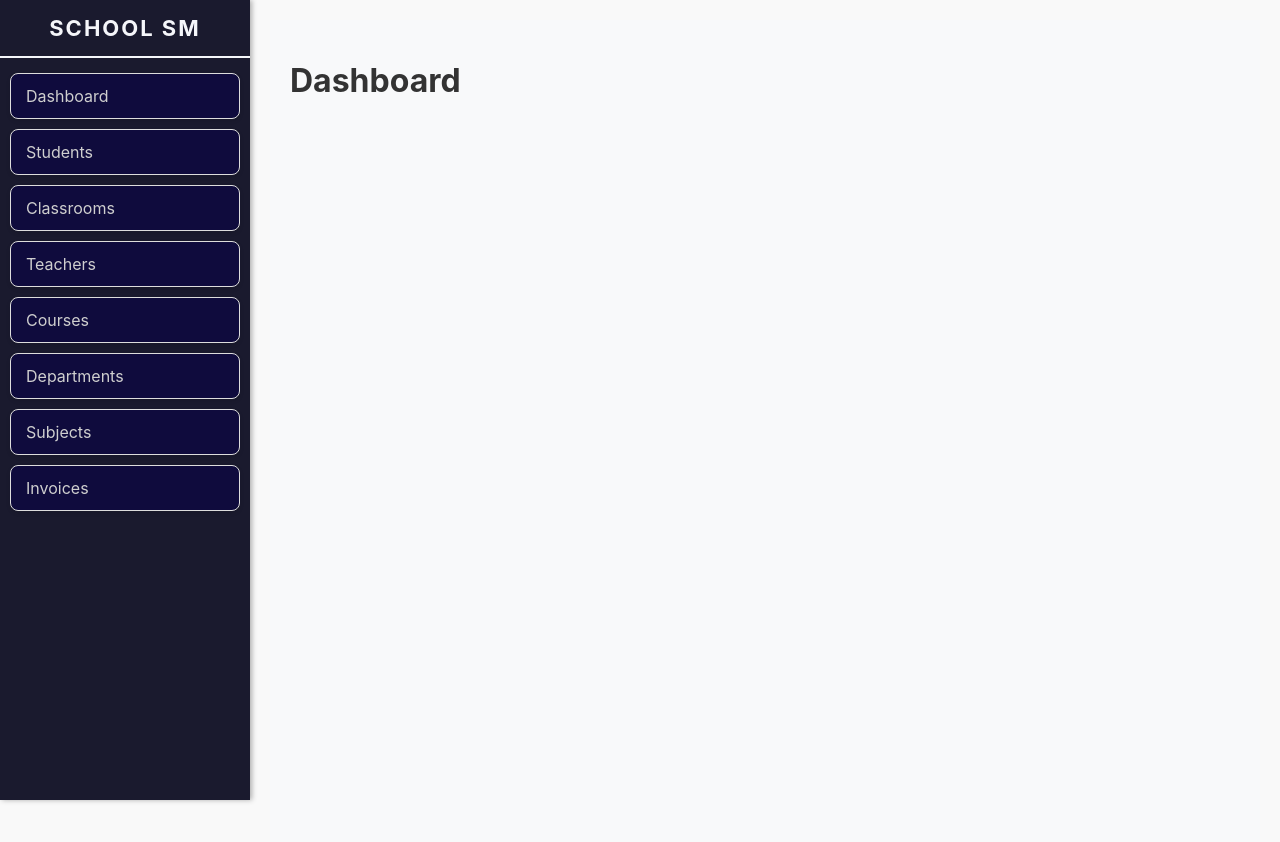
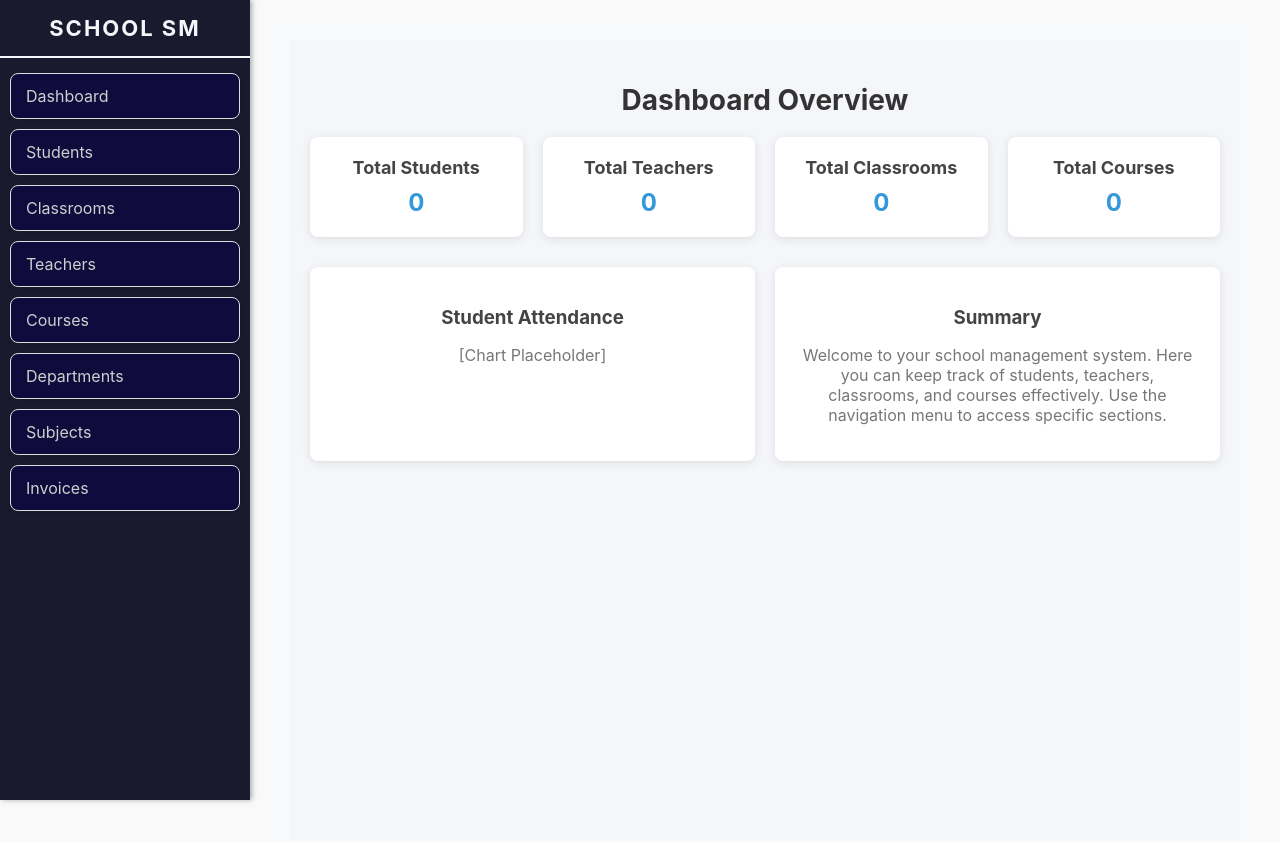
Before and after one commit to buraksanlilar/SE_302-Project, a React (Vite) app: page / in a window 1280 px wide. Shown: the top 842 px of the page. Built offline with nearby package versions, Linux system fonts and the light colour scheme.

Commit message:
Dashboard updated  it works primitive

```diff
--- a/package.json
+++ b/package.json
@@ -10,7 +10,9 @@
     "preview": "vite preview"
   },
   "dependencies": {
+    "chart.js": "^4.4.7",
     "react": "^18.2.0",
+    "react-chartjs-2": "^5.2.0",
     "react-dom": "^18.2.0"
   },
   "devDependencies": {
--- a/src/App.jsx
+++ b/src/App.jsx
@@ -4,6 +4,8 @@ import Students from "./components/Students.jsx";
 import Classrooms from "./components/Classrooms.jsx";
 import Teachers from "./components/Teachers.jsx";
 import Courses from "./components/Courses.jsx";
+import Dashboard from "./components/Dashboard.jsx";
+
 import { ClassroomProvider } from "./context/ClassroomContext";
 import TeachersContextProvider from "./context/TeachersContext.jsx";
 import CoursesProvider from "./context/CoursesContext.jsx";
@@ -13,6 +15,12 @@ import "./App.css";
 function App() {
   const [activeTab, setActiveTab] = useState("dashboard");
 
+  // Dummy veri simülasyonu
+  const students = [{ id: 1, name: "John Doe" }];
+  const teachers = [{ id: 1, name: "Jane Smith" }];
+  const classrooms = [{ id: 1, name: "M101" }];
+  const courses = [{ id: 1, name: "Math" }];
+
   return (
     <TeachersContextProvider>
       <ClassroomProvider>
@@ -20,7 +28,14 @@ function App() {
           <div className="app-container">
             <Sidebar setActiveTab={setActiveTab} />
             <div className="content">
-              {activeTab === "dashboard" && <h1>Dashboard</h1>}
+              {activeTab === "dashboard" && (
+                <Dashboard
+                  students={students}
+                  teachers={teachers}
+                  classrooms={classrooms}
+                  courses={courses}
+                />
+              )}
               {activeTab === "students" && <Students />}
               {activeTab === "teachers" && <Teachers />}
               {activeTab === "classrooms" && <Classrooms />}
--- /dev/null
+++ b/src/components/Dashboard.css
@@ -0,0 +1,88 @@
+/* Dashboard Ana Konteyner */
+.dashboard-container {
+  margin: 0 auto; /* Ortalamak için */
+  padding: 20px;
+  max-width: 1000px; /* İçeriğin genişliğini sınırlamak */
+  background-color: #f5f6fa;
+  min-height: 100vh;
+  box-sizing: border-box;
+}
+
+/* Dashboard Başlık */
+.dashboard-title {
+  font-size: 28px;
+  margin-bottom: 20px;
+  color: #333;
+  text-align: center; /* Başlığı ortaya hizala */
+}
+
+/* Kartlar Konteyneri */
+.cards-container {
+  display: flex;
+  gap: 20px;
+  justify-content: center; /* Kartları ortaya hizala */
+  margin-bottom: 30px;
+  flex-wrap: wrap; /* Küçük ekranlarda alt alta geçmesini sağla */
+}
+
+.card {
+  background-color: #ffffff;
+  border-radius: 8px;
+  padding: 20px;
+  box-shadow: 0 2px 10px rgba(0, 0, 0, 0.1);
+  text-align: center;
+  flex: 1;
+  min-width: 150px;
+  max-width: 220px; /* Kart genişliği sınırlı */
+  transition: transform 0.3s ease, box-shadow 0.3s ease;
+}
+
+.card h3 {
+  margin: 0 0 10px;
+  font-size: 18px;
+  color: #444;
+}
+
+.card p {
+  margin: 0;
+  font-size: 24px;
+  font-weight: bold;
+  color: #3498db;
+}
+
+.card:hover {
+  transform: translateY(-5px);
+  box-shadow: 0 4px 15px rgba(0, 0, 0, 0.2);
+}
+
+/* Grafik ve Özet Bölümü */
+.dashboard-data {
+  display: flex;
+  gap: 20px;
+  justify-content: center; /* Grafikleri ortaya hizala */
+  flex-wrap: wrap;
+}
+
+.chart-placeholder,
+.summary {
+  background-color: #ffffff;
+  border-radius: 8px;
+  padding: 20px;
+  box-shadow: 0 2px 10px rgba(0, 0, 0, 0.1);
+  flex: 1;
+  text-align: center;
+  min-width: 300px;
+  max-width: 500px; /* Genişliği sınırlı tut */
+}
+
+.chart-placeholder h3,
+.summary h3 {
+  margin-bottom: 10px;
+  color: #444;
+}
+
+.chart-placeholder p,
+.summary p {
+  font-size: 16px;
+  color: #777;
+}
--- /dev/null
+++ b/src/components/Dashboard.jsx
@@ -0,0 +1,59 @@
+import React, { useContext } from "react";
+import { ClassroomContext } from "../context/ClassroomContext";
+import { TeachersContext } from "../context/TeachersContext";
+import { CoursesContext } from "../context/CoursesContext";
+import "./Dashboard.css";
+
+function Dashboard() {
+  const { classrooms } = useContext(ClassroomContext);
+  const { teachers } = useContext(TeachersContext);
+  const { courses } = useContext(CoursesContext);
+
+  // localStorage'dan öğrencileri çek
+  const storedStudents = JSON.parse(localStorage.getItem("students")) || [];
+
+  return (
+    <div className="dashboard-container">
+      <h2 className="dashboard-title">Dashboard Overview</h2>
+
+      {/* Kartlar */}
+      <div className="cards-container">
+        <div className="card">
+          <h3>Total Students</h3>
+          <p>{storedStudents.length}</p>
+        </div>
+        <div className="card">
+          <h3>Total Teachers</h3>
+          <p>{teachers.length}</p>
+        </div>
+        <div className="card">
+          <h3>Total Classrooms</h3>
+          <p>{classrooms.length}</p>
+        </div>
+        <div className="card">
+          <h3>Total Courses</h3>
+          <p>{courses.length}</p>
+        </div>
+      </div>
+
+      {/* Öğrenci Katılım Placeholder */}
+      <div className="dashboard-data">
+        <div className="chart-placeholder">
+          <h3>Student Attendance</h3>
+          <p>[Chart Placeholder]</p>
+        </div>
+        {/* Summary */}
+        <div className="summary">
+          <h3>Summary</h3>
+          <p>
+            Welcome to your school management system. Here you can keep track of
+            students, teachers, classrooms, and courses effectively. Use the
+            navigation menu to access specific sections.
+          </p>
+        </div>
+      </div>
+    </div>
+  );
+}
+
+export default Dashboard;
```
Also changed, not shown: 1 other file (tests, documents, lock files or other folders).
